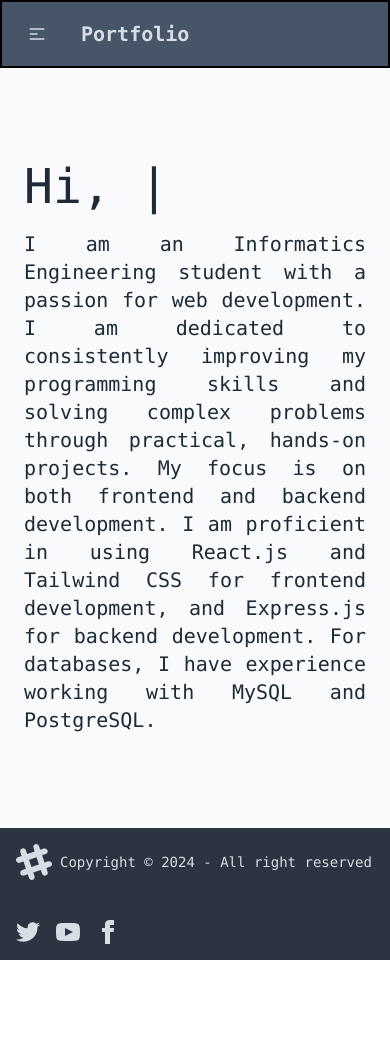
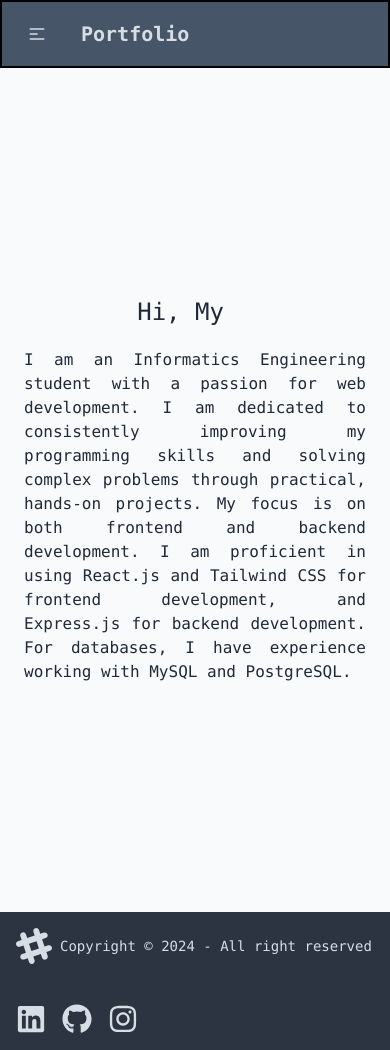
Before and after one commit to HafizhMA/portofolio, a React (Vite) app: page / in a window 390 px wide. Before the commit the page ends 960 px from the top, so only its background shows below. Built offline with nearby package versions, Linux system fonts and the light colour scheme.

Commit message:
create link to icon social media

```diff
--- a/package.json
+++ b/package.json
@@ -13,6 +13,7 @@
     "framer-motion": "^11.11.9",
     "react": "^18.3.1",
     "react-dom": "^18.3.1",
+    "react-icons": "^5.3.0",
     "react-router-dom": "^6.27.0",
     "react-scroll": "^1.9.0",
     "react-type-animation": "^3.2.0"
--- a/src/components/footer/Footer.jsx
+++ b/src/components/footer/Footer.jsx
@@ -1,4 +1,7 @@
 import React from 'react'
+import { FaLinkedin } from "react-icons/fa";
+import { FaInstagram } from "react-icons/fa";
+import { FaGithub } from "react-icons/fa";
 
 const Footer = () => {
     return (
@@ -18,38 +21,14 @@ const Footer = () => {
                 <p>Copyright © {new Date().getFullYear()} - All right reserved</p>
             </aside>
             <nav className="grid-flow-col gap-4 md:place-self-center md:justify-self-end">
-                <a>
-                    <svg
-                        xmlns="http://www.w3.org/2000/svg"
-                        width="24"
-                        height="24"
-                        viewBox="0 0 24 24"
-                        className="fill-current">
-                        <path
-                            d="M24 4.557c-.883.392-1.832.656-2.828.775 1.017-.609 1.798-1.574 2.165-2.724-.951.564-2.005.974-3.127 1.195-.897-.957-2.178-1.555-3.594-1.555-3.179 0-5.515 2.966-4.797 6.045-4.091-.205-7.719-2.165-10.148-5.144-1.29 2.213-.669 5.108 1.523 6.574-.806-.026-1.566-.247-2.229-.616-.054 2.281 1.581 4.415 3.949 4.89-.693.188-1.452.232-2.224.084.626 1.956 2.444 3.379 4.6 3.419-2.07 1.623-4.678 2.348-7.29 2.04 2.179 1.397 4.768 2.212 7.548 2.212 9.142 0 14.307-7.721 13.995-14.646.962-.695 1.797-1.562 2.457-2.549z"></path>
-                    </svg>
+                <a href="https://www.linkedin.com/in/hafizh-muhammad-azhar-a91a5120a/">
+                    <FaLinkedin size={30} />
                 </a>
-                <a>
-                    <svg
-                        xmlns="http://www.w3.org/2000/svg"
-                        width="24"
-                        height="24"
-                        viewBox="0 0 24 24"
-                        className="fill-current">
-                        <path
-                            d="M19.615 3.184c-3.604-.246-11.631-.245-15.23 0-3.897.266-4.356 2.62-4.385 8.816.029 6.185.484 8.549 4.385 8.816 3.6.245 11.626.246 15.23 0 3.897-.266 4.356-2.62 4.385-8.816-.029-6.185-.484-8.549-4.385-8.816zm-10.615 12.816v-8l8 3.993-8 4.007z"></path>
-                    </svg>
+                <a href="https://github.com/HafizhMA">
+                    <FaGithub size={30} />
                 </a>
-                <a>
-                    <svg
-                        xmlns="http://www.w3.org/2000/svg"
-                        width="24"
-                        height="24"
-                        viewBox="0 0 24 24"
-                        className="fill-current">
-                        <path
-                            d="M9 8h-3v4h3v12h5v-12h3.642l.358-4h-4v-1.667c0-.955.192-1.333 1.115-1.333h2.885v-5h-3.808c-3.596 0-5.192 1.583-5.192 4.615v3.385z"></path>
-                    </svg>
+                <a href="https://www.instagram.com/muhammadazhrrr/">
+                    <FaInstagram size={30} />
                 </a>
             </nav>
         </footer>
--- a/src/components/home-components/HeroSection.jsx
+++ b/src/components/home-components/HeroSection.jsx
@@ -3,11 +3,11 @@ import { TypeAnimation } from 'react-type-animation';
 
 const HeroSection = () => {
     return (
-        <div className='min-h-[90vh] hero container'>
+        <div className='min-h-screen hero container'>
             <div className='grid grid-cols-1 md:grid-cols-2 space-y-5'>
-                <div className='flex flex-col justify-center text-4xl'>
+                <div className='flex flex-col justify-center text-center md:text-left'>
                     <TypeAnimation
-                        className='text-5xl whitespace-pre-line'
+                        className='whitespace-pre-line text-2xl md:text-3xl lg:text-5xl'
                         sequence={[
                             `Hi, My Name Is\nHafizh Muhammad Azhar`,
                             1000,
@@ -17,11 +17,10 @@ const HeroSection = () => {
                     />
                 </div>
                 <div className='flex flex-col justify-center'>
-                    <p className='text-justify text-xl'>I am an Informatics Engineering student with a passion for web development. I am dedicated to consistently improving my programming skills and solving complex problems through practical, hands-on projects. My focus is on both frontend and backend development. I am proficient in using React.js and Tailwind CSS for frontend development, and Express.js for backend development. For databases, I have experience working with MySQL and PostgreSQL.</p>
+                    <p className='text-justify text-base md:text-lg lg:text-xl'>
+                        I am an Informatics Engineering student with a passion for web development. I am dedicated to consistently improving my programming skills and solving complex problems through practical, hands-on projects. My focus is on both frontend and backend development. I am proficient in using React.js and Tailwind CSS for frontend development, and Express.js for backend development. For databases, I have experience working with MySQL and PostgreSQL.
+                    </p>
                 </div>
-            </div>
-            <div>
-
             </div>
         </div>
     )
```
Also changed, not shown: 1 other file (tests, documents, lock files or other folders).
